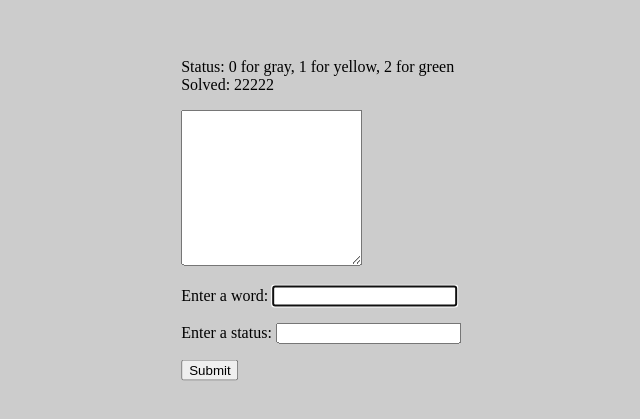
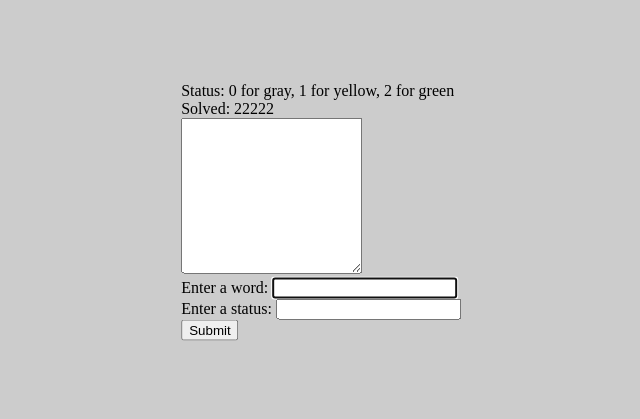
Before and after one commit to mecaneer23/wordle, a plain HTML site: page index.html in a window 1280 px wide. Shown: the part 189-608 px from the top of the page, without its empty margins (319-959 px from the left). Drawn offline with Linux system fonts and the light colour scheme.

Commit message:
format document

```diff
--- a/index.html
+++ b/index.html
@@ -22,19 +22,17 @@
 
 <body>
     <div id="center">
-        <p>Status: 0 for gray, 1 for yellow, 2 for green<br />Solved: 22222</p>
+        <div>Status: 0 for gray, 1 for yellow, 2 for green<br />Solved: 22222</div>
         <textarea id="remaining_output" cols="20" rows="10" readonly></textarea>
-        <p id="len_remaining"></p>
-        <p>
+        <div id="len_remaining"></div>
+        <div>
             <span>Enter a word: <input type="text" id="word" autofocus></span>
-        </p>
-        <p>
+        </div>
+        <div>
             <span>Enter a status: <input type="text" id="status"></span>
-        </p>
+        </div>
         <button id="submit" onclick="populate_board()">Submit</button>
     </div>
-
-
 
     <script>
         let words = undefined;
@@ -222,7 +220,7 @@
             }
             document.getElementById("word").focus();
         }
-        document.body.addEventListener("keyup", function(event) {
+        document.body.addEventListener("keyup", function (event) {
             if (event.keyCode == 13) {
                 event.preventDefault();
                 document.getElementById("submit").click();
```
